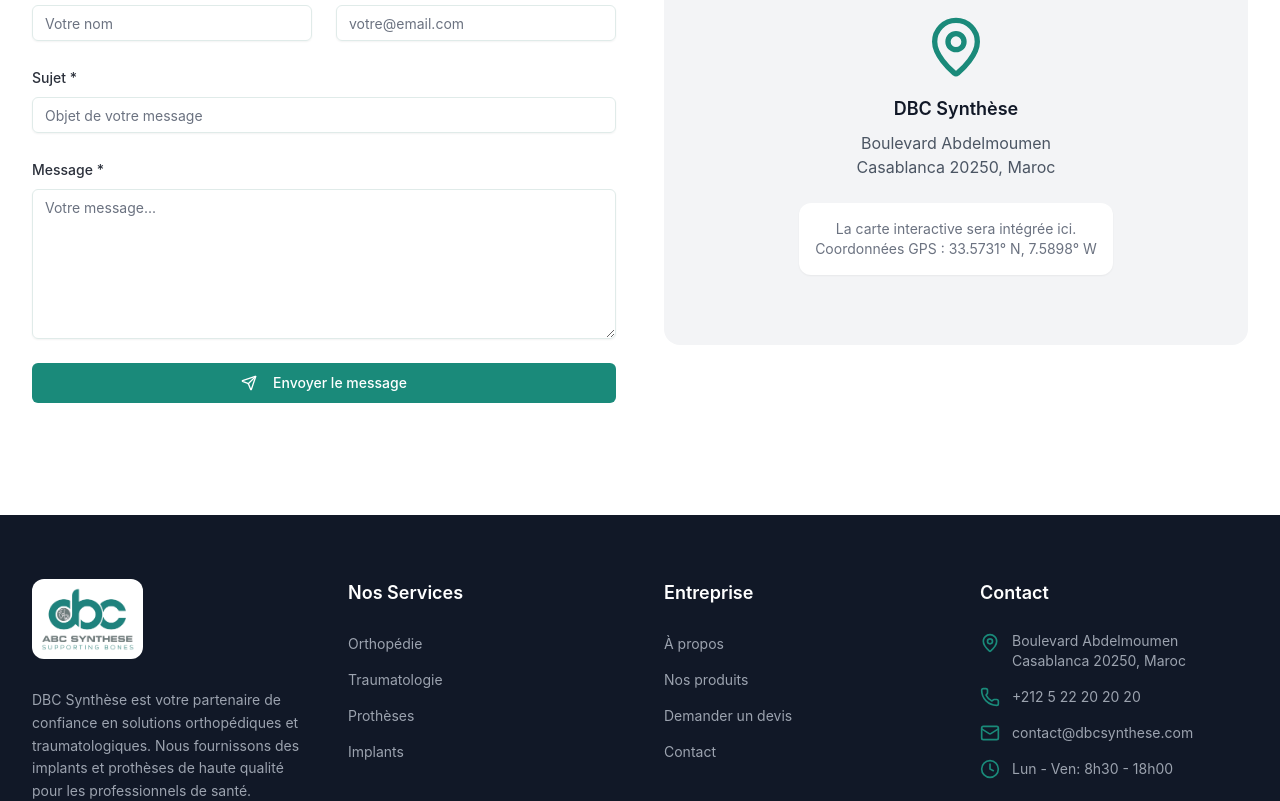
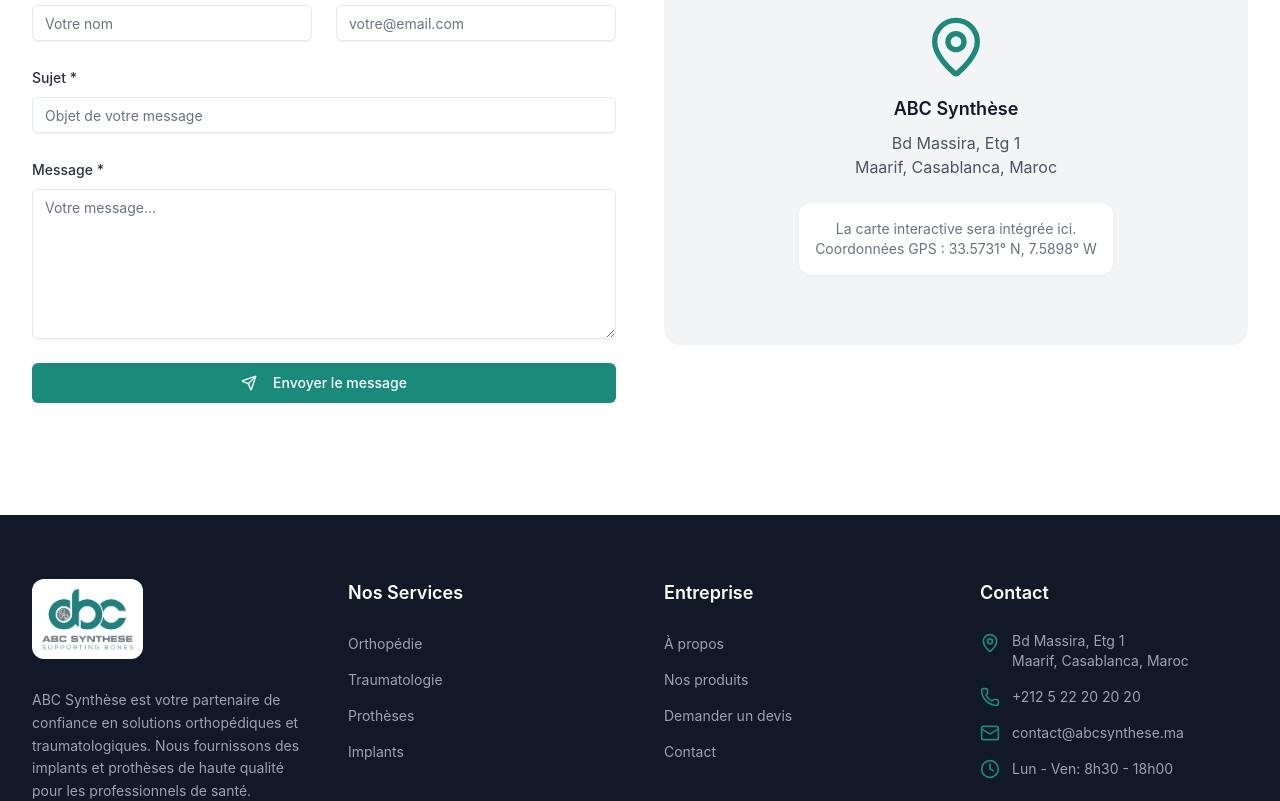
Before and after one commit to paraglow26-cell/dbc, a React (Vite) app: page /contact in a window 1280 px wide. Shown: the part 1140-1941 px from the top of the page. Built offline with nearby package versions, Linux system fonts and the light colour scheme; no server answers.

Commit message:
Rebrand: DBC -> ABC Synthese, update address to Bd Massira Maarif Casablanca

```diff
--- a/index.html
+++ b/index.html
@@ -3,8 +3,8 @@
   <head>
     <meta charset="UTF-8" />
     <meta name="viewport" content="width=device-width, initial-scale=1.0" />
-    <title>DBC Synthèse | Solutions Orthopédiques au Maroc</title>
-    <meta name="description" content="DBC Synthèse est votre partenaire de confiance pour les solutions orthopédiques et traumatologiques au Maroc et en Afrique." />
+    <title>ABC Synthèse | Solutions Orthopédiques au Maroc</title>
+    <meta name="description" content="ABC Synthèse est votre partenaire de confiance pour les solutions orthopédiques et traumatologiques au Maroc et en Afrique." />
   </head>
   <body>
     <div id="root"></div>
--- a/src/components/layout/Footer.tsx
+++ b/src/components/layout/Footer.tsx
@@ -32,11 +32,11 @@
           {/* Company Info */}
           <div className="space-y-6">
             <Link to="/" className="inline-block bg-white p-2 rounded-xl">
-              <img src={logo} alt="DBC Synthèse Logo" className="h-16 w-auto" />
+              <img src={logo} alt="ABC Synthèse Logo" className="h-16 w-auto" />
             </Link>
 
             <p className="text-gray-400 text-sm leading-relaxed">
-              DBC Synthèse est votre partenaire de confiance en solutions orthopédiques
+              ABC Synthèse est votre partenaire de confiance en solutions orthopédiques
               et traumatologiques. Nous fournissons des implants et prothèses de haute
               qualité pour les professionnels de santé.
             </p>
@@ -97,8 +97,8 @@
               <li className="flex items-start gap-3">
                 <MapPin className="w-5 h-5 text-[#1a8a7a] flex-shrink-0 mt-0.5" />
                 <span className="text-gray-400 text-sm">
-                  Boulevard Abdelmoumen<br />
-                  Casablanca 20250, Maroc
+                  Bd Massira, Etg 1<br />
+                  Maarif, Casablanca, Maroc
                 </span>
               </li>
               <li className="flex items-center gap-3">
@@ -107,7 +107,7 @@
               </li>
               <li className="flex items-center gap-3">
                 <Mail className="w-5 h-5 text-[#1a8a7a] flex-shrink-0" />
-                <span className="text-gray-400 text-sm">contact@dbcsynthese.com</span>
+                <span className="text-gray-400 text-sm">contact@abcsynthese.ma</span>
               </li>
               <li className="flex items-center gap-3">
                 <Clock className="w-5 h-5 text-[#1a8a7a] flex-shrink-0" />
@@ -125,7 +125,7 @@
         <div className="max-w-7xl mx-auto px-4 sm:px-6 lg:px-8 py-6">
           <div className="flex flex-col md:flex-row justify-between items-center gap-4">
             <p className="text-gray-500 text-sm">
-              © {new Date().getFullYear()} DBC Synthèse. Tous droits réservés.
+              © {new Date().getFullYear()} ABC Synthèse. Tous droits réservés.
             </p>
             <div className="flex gap-6">
               {footerLinks.legal.map((link) => (
--- a/src/components/layout/Header.tsx
+++ b/src/components/layout/Header.tsx
@@ -63,7 +63,7 @@
             </span>
           </div>
           <div className="hidden sm:flex items-center gap-4 text-sm">
-            <span>contact@dbcsynthese.com</span>
+            <span>contact@abcsynthese.ma</span>
           </div>
         </div>
       </div>
@@ -75,7 +75,7 @@
           <Link to="/" className="flex items-center">
             <img
               src={logo}
-              alt="DBC Synthèse Logo"
+              alt="ABC Synthèse Logo"
               className={`transition-all duration-300 ${isScrolled ? 'h-16' : 'h-20'} w-auto`}
             />
           </Link>
--- a/src/context/AppContext.tsx
+++ b/src/context/AppContext.tsx
@@ -198,7 +198,7 @@
 
   // Auth
   const login = useCallback((email: string, password: string) => {
-    if (email === 'admin@dbcsynthese.com' && password === 'admin123') {
+    if (email === 'admin@abcsynthese.ma' && password === 'admin123') {
       setIsAdmin(true);
       return true;
     }
--- a/src/pages/About.tsx
+++ b/src/pages/About.tsx
@@ -45,7 +45,7 @@
 const timeline = [
   {
     year: '2008',
-    title: 'Création de DBC Synthèse',
+    title: 'Création de ABC Synthèse',
     description: 'Fondation de l\'entreprise à Casablanca avec une vision claire : fournir des solutions orthopédiques de qualité.',
   },
   {
@@ -71,7 +71,7 @@
   {
     year: '2024',
     title: 'Leader du marché',
-    description: 'DBC Synthèse devient l\'un des principaux fournisseurs au Maroc et en Afrique.',
+    description: 'ABC Synthèse devient l\'un des principaux fournisseurs au Maroc et en Afrique.',
   },
 ];
 
@@ -86,7 +86,7 @@
             <Stethoscope className="w-10 h-10 text-white" />
           </div>
           <h1 className="text-4xl md:text-5xl font-bold text-white mb-6">
-            À propos de DBC Synthèse
+            À propos de ABC Synthèse
           </h1>
           <p className="text-xl text-white/90 max-w-3xl mx-auto">
             Depuis plus de 15 ans, nous accompagnons les chirurgiens orthopédistes et
--- a/src/pages/Contact.tsx
+++ b/src/pages/Contact.tsx
@@ -21,7 +21,7 @@
   {
     icon: MapPin,
     title: 'Adresse',
-    content: 'Boulevard Abdelmoumen\nCasablanca 20250, Maroc',
+    content: 'Bd Massira, Etg 1\nMaarif, Casablanca, Maroc',
   },
   {
     icon: Phone,
@@ -31,7 +31,7 @@
   {
     icon: Mail,
     title: 'Email',
-    content: 'contact@dbcsynthese.com\nsupport@dbcsynthese.com',
+    content: 'contact@abcsynthese.ma\nsupport@abcsynthese.ma',
   },
   {
     icon: Clock,
@@ -222,11 +222,11 @@
                 <div className="text-center p-8">
                   <MapPin className="w-16 h-16 text-[#1a8a7a] mx-auto mb-4" />
                   <h3 className="text-lg font-semibold text-gray-900 mb-2">
-                    DBC Synthèse
+                    ABC Synthèse
                   </h3>
                   <p className="text-gray-600">
-                    Boulevard Abdelmoumen<br />
-                    Casablanca 20250, Maroc
+                    Bd Massira, Etg 1<br />
+                    Maarif, Casablanca, Maroc
                   </p>
                   <div className="mt-6 p-4 bg-white rounded-xl shadow-sm">
                     <p className="text-sm text-gray-500">
--- a/src/pages/Home.tsx
+++ b/src/pages/Home.tsx
@@ -70,7 +70,7 @@
                 <span className="text-[#a8f0e8]">Traumatologie</span>
               </h1>
               <p className="text-xl text-white/90 mb-8 max-w-xl">
-                DBC Synthèse fournit des implants et prothèses de haute qualité
+                ABC Synthèse fournit des implants et prothèses de haute qualité
                 pour les chirurgiens orthopédistes et traumatologues.
               </p>
               <div className="flex flex-wrap gap-4">
@@ -136,7 +136,7 @@
           <SectionHeader
             subtitle="Nos Spécialités"
             title="Expertise médicale à votre service"
-            description="DBC Synthèse propose une gamme complète de solutions pour la chirurgie orthopédique et traumatologique."
+            description="ABC Synthèse propose une gamme complète de solutions pour la chirurgie orthopédique et traumatologique."
           />
 
           <div className="grid md:grid-cols-2 gap-8">
--- a/src/pages/admin/Login.tsx
+++ b/src/pages/admin/Login.tsx
@@ -54,7 +54,7 @@
           </div>
           <CardTitle className="text-2xl">Administration</CardTitle>
           <p className="text-gray-500 text-sm mt-2">
-            DBC Synthèse - Espace réservé
+            ABC Synthèse - Espace réservé
           </p>
         </CardHeader>
         <CardContent>
@@ -73,7 +73,7 @@
                 type="email"
                 value={email}
                 onChange={(e) => setEmail(e.target.value)}
-                placeholder="admin@dbcsynthese.com"
+                placeholder="admin@abcsynthese.ma"
                 required
               />
             </div>
@@ -105,7 +105,7 @@
 
           <div className="mt-6 p-4 bg-gray-50 rounded-lg text-sm text-gray-500">
             <p className="font-medium mb-2">Identifiants de démonstration :</p>
-            <p>Email : admin@dbcsynthese.com</p>
+            <p>Email : admin@abcsynthese.ma</p>
             <p>Mot de passe : admin123</p>
           </div>
         </CardContent>
```
